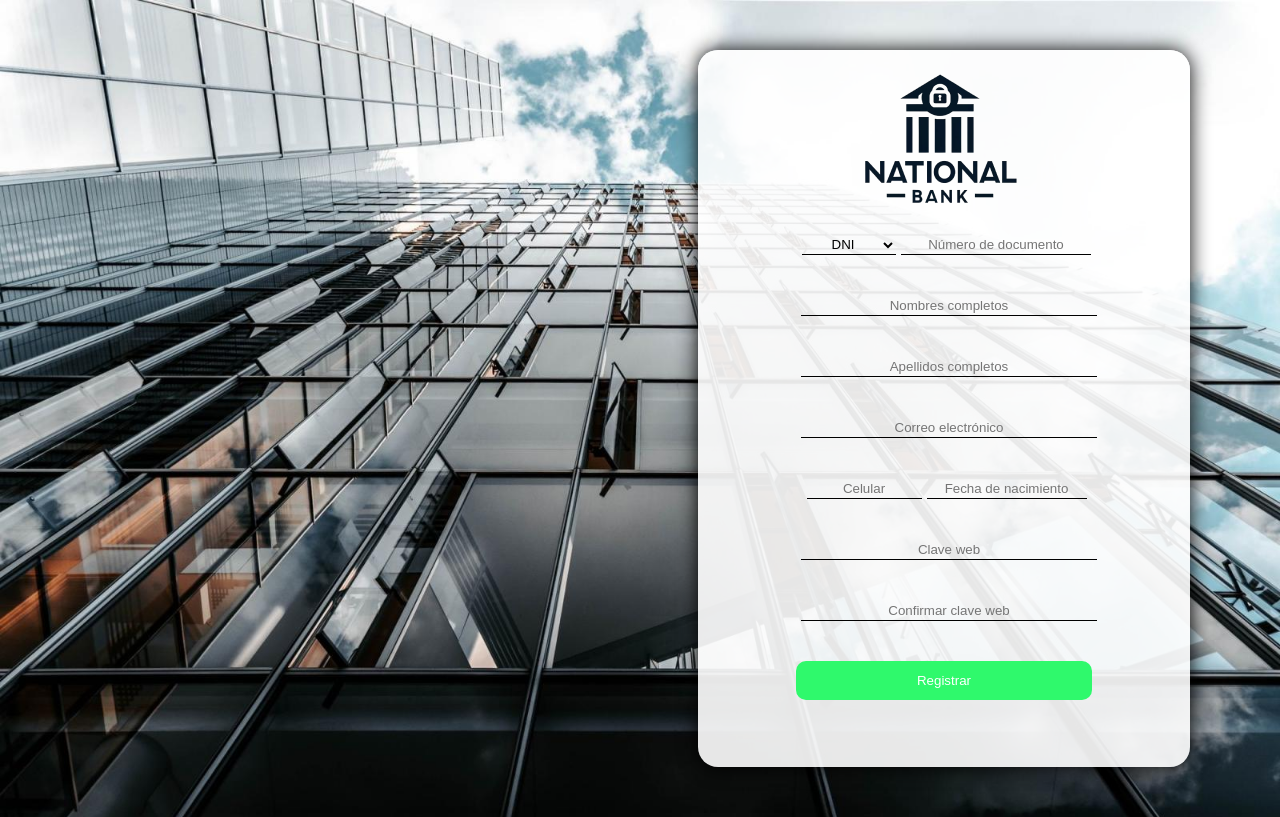
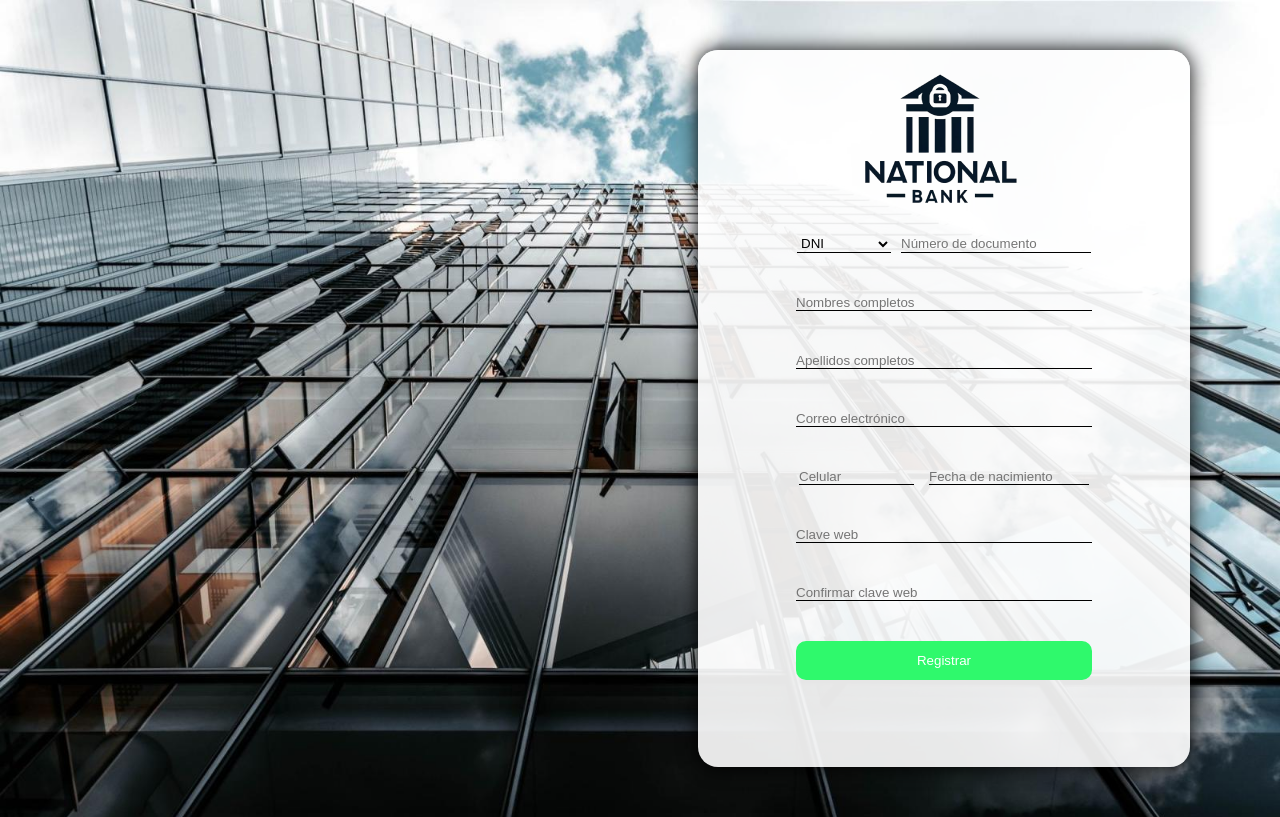
Before and after one commit to ElvisMan2/national-bank, a React (Create React App) app: page /registro in a window 1280 px wide. Built offline with nearby package versions, Linux system fonts and the light colour scheme.

Commit message:
estilos corregidos

```diff
--- a/src/index.js
+++ b/src/index.js
@@ -6,9 +6,7 @@ import App from './App';
 
 const root = ReactDOM.createRoot(document.getElementById('root'));
 root.render(
-<BrowserRouter>
+<BrowserRouter >
   <App />
-</BrowserRouter>
-
-
+</BrowserRouter >
 );
--- a/src/pages/Inicio.js
+++ b/src/pages/Inicio.js
@@ -1,6 +1,6 @@
 import React, { useState } from 'react';
 import { useNavigate } from 'react-router-dom';
-import styles from '../styles/Inicio.module.css';
+import '../styles/Inicio.css';
 import logo from '../images/logo.png';
 
 export default function Inicio() {
@@ -73,16 +73,16 @@ export default function Inicio() {
 
 
     return (
-        <div className={styles.inicio}>
-            <div className={styles.card}>
-                <img src={logo} alt="logo" className={styles.logo} />
-                <form onSubmit={validateForm} className={styles.login}>
+        <div className='login__container'>
+            <div className='login__card'>
+                <img src={logo} alt="logo" className='login__logo' />
+                <form onSubmit={validateForm} className='form__login'>
                     <div>
                         <select
                             name="document-type"
                             value={documentType}
                             onChange={(e) => setDocumentType(e.target.value)}
-                            className={styles.documentType}
+                            className='login__documentType'
                             required
                         >
                             <option value="DNI">DNI</option>
@@ -95,7 +95,7 @@ export default function Inicio() {
                             placeholder="Número de documento"
                             value={dni}
                             onChange={(e) => setDni(e.target.value)}
-                            className={styles.dni}
+                            className='login__dni'
                             required
                         /><br/>
                     </div>
@@ -105,16 +105,16 @@ export default function Inicio() {
                         placeholder="Clave web"
                         value={password}
                         onChange={(e) => setPassword(e.target.value)}
-                        className={styles.password}
+                        className='login__password'
                         required
                     /><br/>
 
-                    <span className={styles.errorMessage}>{errorMessage}</span>
+                    <span className='login__errorMessage'>{errorMessage}</span>
 
-                    <button type="submit" className={styles.ingresar}>Ingresar</button>
+                    <button type="submit" className='login__ingresar'>Ingresar</button>
                     <br />
 
-                    <button type="button" onClick={()=>navigate('/registro')} className={styles.registrar}>Registrar</button>
+                    <button type="button" onClick={()=>navigate('/registro')} className='login_registrar'>Registrar</button>
                     <br />
                 </form>
             </div>
--- a/src/pages/Registro.js
+++ b/src/pages/Registro.js
@@ -1,31 +1,34 @@
 import React from 'react';
-import styles from '../styles/Registro.module.css'; // Asegúrate de usar la ruta correcta al archivo CSS
+import '../styles/Registro.css';
 import logo from '../images/logo.png';
 
 export default function Registro() {
   return (
-    <div className={styles.registroContenedor}>
-      <div className={styles.card}>
-        <img src={logo} alt="logo" className={styles.logo} />
-        <form className={styles.registro}>
+    <div className='registro__container'>
+      <div className='registro__card'>
+        <img src={logo} alt="logo" className='registro__logo' />
+        <form className='form__registro'>
           <div>
-            <select name="document-type" required className={styles.documentType}>
+            <select name="document-type" required className='registro__documentType'>
               <option value="DNI">DNI</option>
               <option value="Carnet de Extranjeria">Carnet de Extranjeria</option>
             </select>
-            <input type="text" name="dni" required placeholder="Número de documento" className={styles.dni} />
-            <input type="text" name="nombre" required placeholder="Nombres completos" className={styles.input} />
-            <input type="text" name="apellidos" required placeholder="Apellidos completos" className={styles.input} />
-            <input type="email" name="correo" required placeholder="Correo electrónico" className={styles.input} />
-            <input type="text" name="celular" placeholder="Celular" required className={styles.celular} />
-            <input type="text" name="fechaNacimiento" required placeholder="Fecha de nacimiento"
-              onFocus={(e) => e.target.type = 'date'}
-              onBlur={(e) => e.target.type = 'text'}
-              className={styles.fechaNacimiento} />
-            <input type="password" name="password" required placeholder="Clave web" className={styles.input} />
-            <input type="password" name="passwordConfirmed" required placeholder="Confirmar clave web" className={styles.input} />
-            <span className={styles.errorMessage}></span>
-            <button type="submit" className={styles.registrar}>Registrar</button>
+            <input type="text" name="dni" required placeholder="Número de documento" className='registro__dni' />
+            <input type="text" name="nombre" required placeholder="Nombres completos" className='registro__input' />
+            <input type="text" name="apellidos" required placeholder="Apellidos completos" className='registro__input' />
+            <input type="email" name="correo" required placeholder="Correo electrónico" className='registro__input' />
+            <div>
+              <input type="text" name="celular" placeholder="Celular" required className='registro__celular' />
+              <input type="text" name="fechaNacimiento" required placeholder="Fecha de nacimiento"
+                onFocus={(e) => e.target.type = 'date'}
+                onBlur={(e) => e.target.type = 'text'}
+                className='registro__fechaNacimiento' />
+            </div>
+
+            <input type="password" name="password" required placeholder="Clave web" className='registro__input'/>
+            <input type="password" name="passwordConfirmed" required placeholder="Confirmar clave web" className='registro__input'/>
+            <span className='registro__errorMessage'></span>
+            <button type="submit" className='registro__boton'>Registrar</button>
           </div>
         </form>
       </div>
--- a/src/styles/Inicio.module.css
+++ b/src/styles/Inicio.css
@@ -1,12 +1,12 @@
-.inicio {
-    background-image: url(../images/bg.jpg);
+.login__container {
+    background-image: url('../images/bg.jpg');
     background-size: cover;
     width: 100%;
     overflow: hidden;
-
+    min-height: 100vh;
 }
 
-.card {
+.login__card {
     width: 492px;
     height: 500px;
     margin: 50px auto 50px 90px; /* Corregido para centrar horizontalmente */
@@ -16,12 +16,27 @@
     text-align: center;
 }
 
-.card button {
-    opacity: 1;
-    cursor: pointer;
+.login__logo {
+    margin-top: 20px;
+    margin-bottom: 40px;
 }
 
-.login {
+.login__documentType {
+    width: 94px;
+}
+
+.login__dni {
+    width: 190px;
+    margin-bottom: 40px;
+}
+
+.login__errorMessage {
+    color: red;
+    font-size: 14px;
+    margin-top: 10px;
+}
+
+.form__login {
     width: 296px;
     margin-left: auto;
     margin-right: auto;
@@ -29,16 +44,18 @@
     flex-direction: column;
 }
 
-.ingresar {
+.login__ingresar {
     width: 296px;
     height: 39px;
     background-color: #0842C5;
     border: none;
     color: white;
     border-radius: 10px;
+    opacity: 1;
+    cursor: pointer;
 }
 
-.registrar {
+.login_registrar {
     width: 296px;
     height: 39px;
     margin-left: auto;
@@ -47,9 +64,11 @@
     border: none;
     color: white;
     border-radius: 10px;
+    opacity: 1;
+    cursor: pointer;
 }
 
-input, select {
+.login__dni, .login__documentType, .login__password {
     background-color: transparent;
     border: none;
     border-bottom: 1px solid black;
@@ -57,28 +76,3 @@ input, select {
     margin-left: 5px;
     height: 20px;
 }
-
-.documentType {
-    width: 94px;
-}
-
-.dni {
-    width: 190px;
-    margin-bottom: 40px;
-}
-
-.logo {
-    margin-top: 20px;
-    margin-bottom: 40px;
-}
-
-a {
-    text-align: center;
-    margin-bottom: 30px;
-}
-
-.errorMessage {
-    color: red;
-    font-size: 14px;
-    margin-top: 10px;
-}
--- /dev/null
+++ b/src/styles/Registro.css
@@ -0,0 +1,95 @@
+.registro__container {
+    background-image: url(../images/bg.jpg);
+    background-size: cover;
+    width: 100%;
+    min-height: 100vh;
+    overflow: hidden;
+
+}
+
+.registro__card {
+    width: 492px;
+    height: 717px;
+    margin: 50px 90px 50px auto; /* Centramos horizontalmente */
+    background-color: rgba(255, 255, 255, 0.9); /* Se aplica opacidad solo al fondo */
+    border-radius: 20px;
+    box-shadow: 0 0 20px black;
+    text-align: center;
+}
+
+.registro__logo {
+    margin-top: 20px;
+    margin-bottom: 20px;
+}
+
+.registro__dni {
+    width: 190px;
+    height: 17px;
+    background-color: transparent;
+    border: none;
+    border-bottom: 1px solid black;
+
+}
+
+.registro__celular {
+    width: 115px;
+    margin-right: 15px;
+    margin-bottom: 40px;
+    background-color: transparent;
+    border: none;
+    border-bottom: 1px solid black;
+}
+
+.registro__fechaNacimiento {
+    width: 160px;
+    margin-bottom: 40px;
+    background-color: transparent;
+    border: none;
+    border-bottom: 1px solid black;
+}
+
+.registro__errorMessage {
+    color: red;
+    font-size: 14px;
+    margin-top: 10px;
+}
+
+.form__registro {
+    width: 296px;
+    margin-left: auto;
+    margin-right: auto;
+    display: flex;
+    flex-direction: column;
+}
+
+.registro__documentType {
+    width: 94px;
+    margin-bottom: 40px;
+    margin-right: 10px;
+    background-color: transparent;
+    border: none;
+    border-bottom: 1px solid black;
+}
+
+
+
+.registro__boton {
+    width: 296px;
+    height: 39px;
+    margin-left: auto;
+    margin-right: auto;
+    background-color: #2FF96C;
+    border: none;
+    color: white;
+    border-radius: 10px;
+    opacity: 1;
+    cursor: pointer;
+}
+
+.registro__input {
+    margin-bottom: 40px;
+    width: 296px;
+    background-color: transparent;
+    border: none;
+    border-bottom: 1px solid black;
+}
--- a/src/styles/Registro.module.css
+++ /dev/null
@@ -1,70 +0,0 @@
-.registroContenedor {
-    background-image: url(../images/bg.jpg);
-    background-size: cover;
-    width: 100%;
-    overflow: hidden;
-
-}
-
-.card {
-    width: 492px;
-    height: 717px;
-    margin: 50px 90px 50px auto; /* Centramos horizontalmente */
-    background-color: rgba(255, 255, 255, 0.9); /* Se aplica opacidad solo al fondo */
-    border-radius: 20px;
-    box-shadow: 0 0 20px black;
-    text-align: center;
-}
-
-.card button {
-    opacity: 1;
-    cursor: pointer; /* Añadido para mostrar el cursor de puntero */
-}
-
-.registro {
-    width: 296px;
-    margin-left: auto;
-    margin-right: auto;
-    display: flex;
-    flex-direction: column;
-}
-
-.registrar {
-    width: 296px;
-    height: 39px;
-    margin-left: auto;
-    margin-right: auto;
-    background-color: #2FF96C;
-    border: none;
-    color: white;
-    border-radius: 10px;
-}
-
-input, select {
-    margin-bottom: 40px;
-    width: 296px;
-    background-color: transparent;
-    border: none;
-    border-bottom: 1px solid black;
-}
-
-.documentType {
-    width: 94px;
-}
-
-.dni {
-    width: 190px;
-}
-
-.celular {
-    width: 115px;
-}
-
-.fechaNacimiento {
-    width: 160px;
-}
-
-.logo {
-    margin-top: 20px;
-    margin-bottom: 20px;
-}
```
